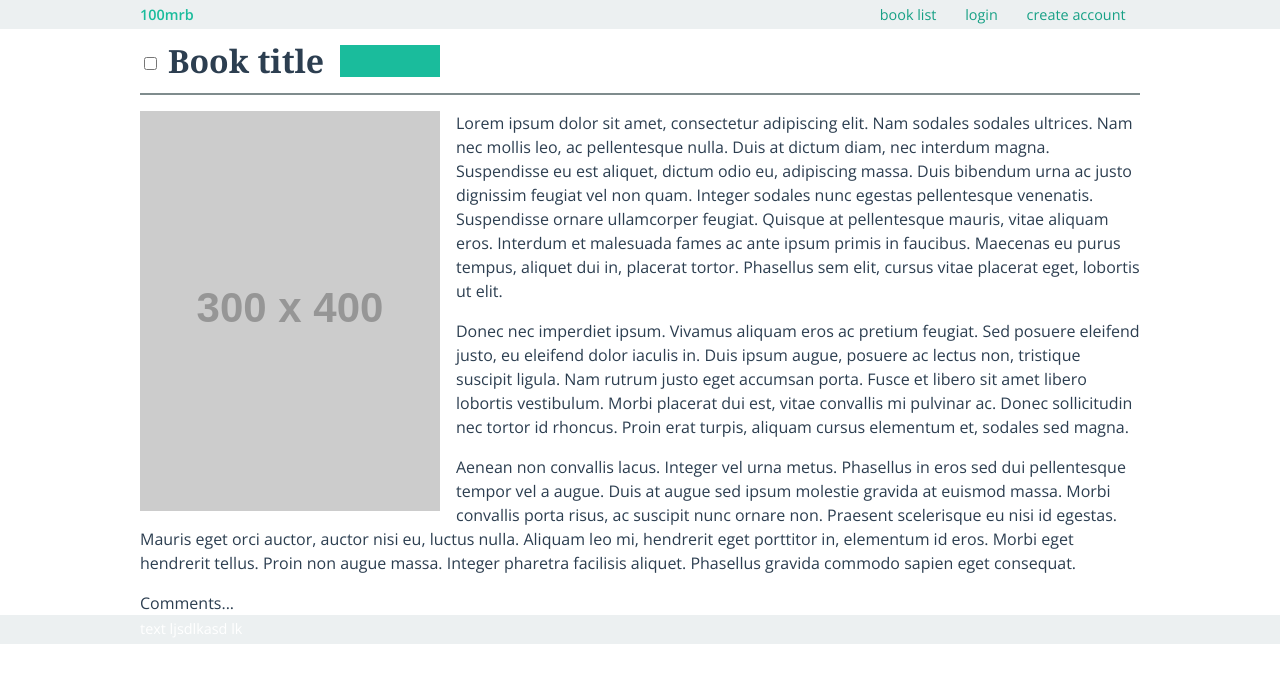
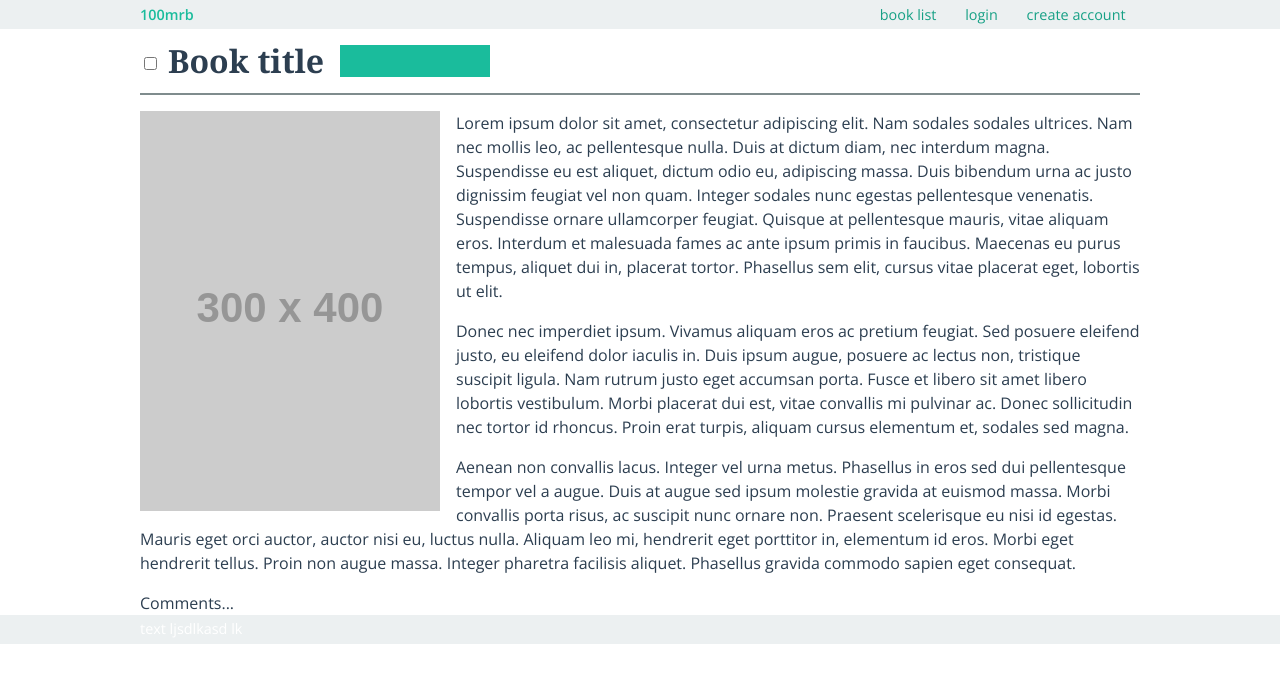
Before and after one commit to wadmiraal/100mrb, a website: page front-end/app/htmlDev/book-page.html in a window 1280 px wide. Drawn offline with nearby package versions, Linux system fonts and the light colour scheme; placeholder pictures from the web are drawn by us.

Commit message:
Update html.

```diff
--- a/front-end/app/htmlDev/book-page.html
+++ b/front-end/app/htmlDev/book-page.html
@@ -50,7 +50,7 @@
                                 <div class="widget book-rating-widget book-page-rating-widget book-rating-widget-global-rating">
                                     <span class="widget-label">Global rating</span>
                                     <div class="rating-overlay">
-                                        <div class="rating-span"></div>
+                                        <div class="rating-span" style="width:75%;"></div>
                                     </div>
                                 </div>
 
```
